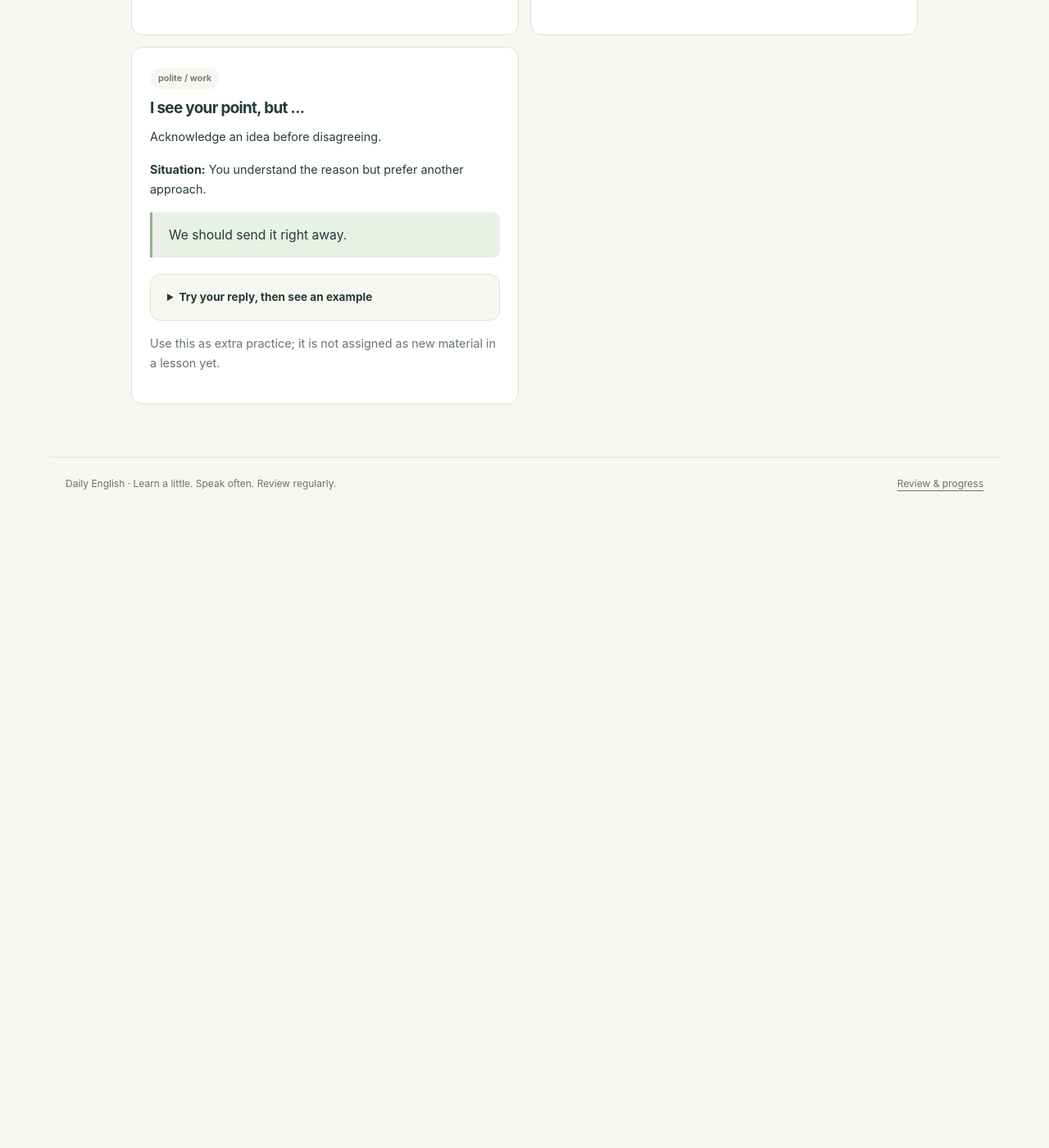
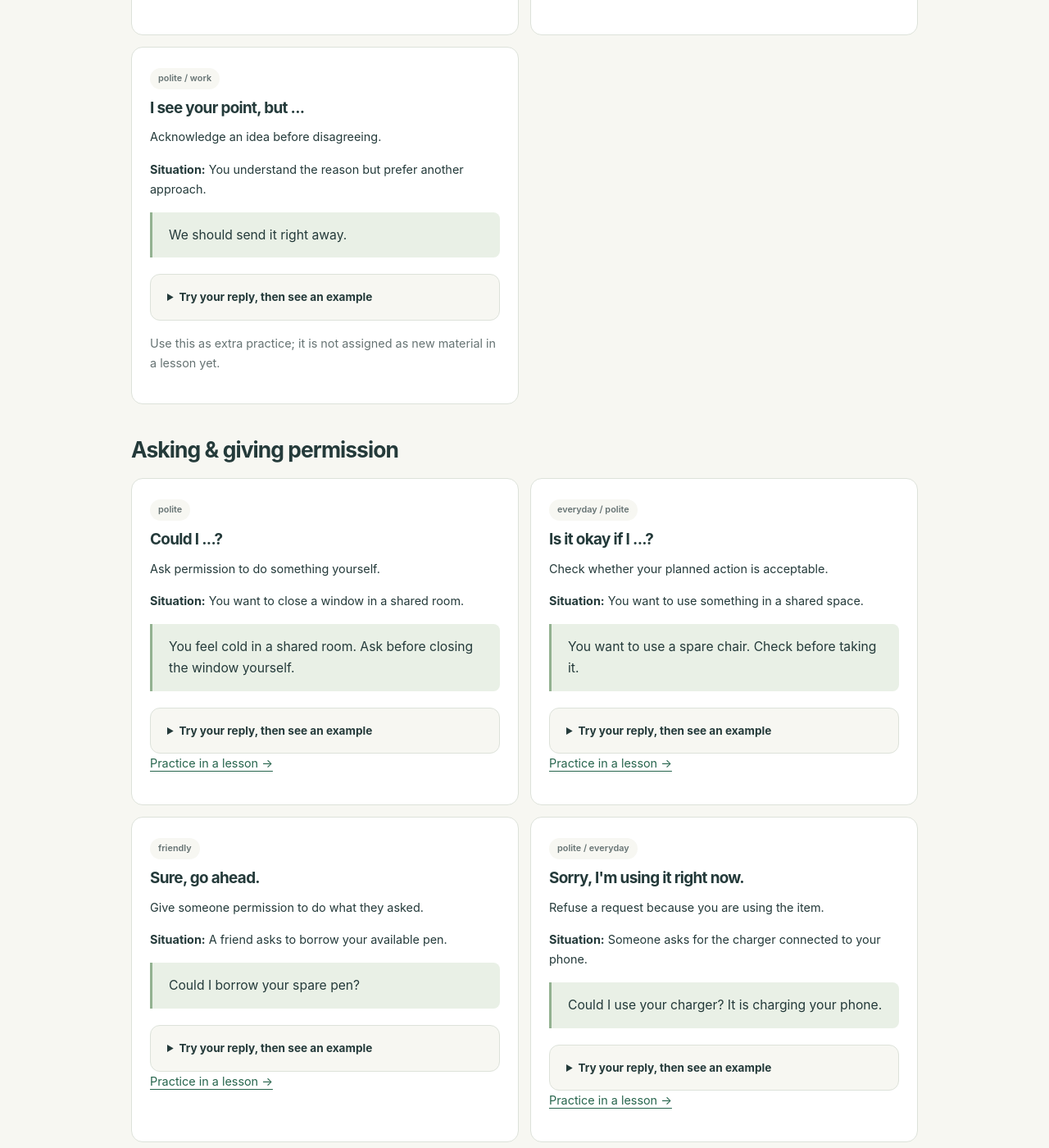
Before and after one commit to nguyenan97/practical-english-learning, a Jekyll site: the page built from phrases/index.html, in a window 1280 px wide and 1400 px high, scrolled down 7647 px. Shown: the whole window at 82% size. Built offline with Jekyll 4.4.1, drawn with Linux system fonts in a browser that asks for light colours; before the commit the page ends 8277 px from its top, so only the background shows below that; some of the changed lines change nothing that is shown; some of the changed text lies outside the part shown.

Commit message:
Add lesson on asking and giving permission in shared spaces

````diff
--- a/_data/chunks.yml
+++ b/_data/chunks.yml
@@ -307,3 +307,47 @@
   note: Give a clear, respectful reason after but.
   register: polite / work
   lesson_id: null
+- id: could-i
+  group: permission
+  text: Could I ...?
+  meaning: Ask permission to do something yourself.
+  situation: You want to close a window in a shared room.
+  example: Could I close the window, please?
+  cue: You feel cold in a shared room. Ask before closing the window yourself.
+  variant: Could I use your charger, please?
+  note: Use a base verb after Could I. Wait for permission before acting.
+  register: polite
+  lesson_id: EN-20261010-ask-permission
+- id: is-it-okay-if-i
+  group: permission
+  text: Is it okay if I ...?
+  meaning: Check whether your planned action is acceptable.
+  situation: You want to use something in a shared space.
+  example: Is it okay if I use this chair?
+  cue: You want to use a spare chair. Check before taking it.
+  variant: Is it okay if I sit here?
+  note: Use a complete clause after if, such as I use this chair.
+  register: everyday / polite
+  lesson_id: EN-20261010-ask-permission
+- id: sure-go-ahead
+  group: permission
+  text: Sure, go ahead.
+  meaning: Give someone permission to do what they asked.
+  situation: A friend asks to borrow your available pen.
+  example: Sure, go ahead. The pen is on the table.
+  cue: Could I borrow your spare pen?
+  variant: Of course. Go ahead.
+  note: This gives permission; use it only when you agree to the action.
+  register: friendly
+  lesson_id: EN-20261010-ask-permission
+- id: sorry-using-it
+  group: permission
+  text: Sorry, I'm using it right now.
+  meaning: Refuse a request because you are using the item.
+  situation: Someone asks for the charger connected to your phone.
+  example: Sorry, I'm using it right now. You can use my spare cable.
+  cue: Could I use your charger? It is charging your phone.
+  variant: Sorry, I need it right now.
+  note: It means the item requested. Give a true reason; do not invent one.
+  register: polite / everyday
+  lesson_id: EN-20261010-ask-permission
--- a/_data/phrase_groups.yml
+++ b/_data/phrase_groups.yml
@@ -18,3 +18,5 @@
   title: Responding at work
 - id: opinions
   title: Agreeing & suggesting alternatives
+- id: permission
+  title: Asking & giving permission
--- /dev/null
+++ b/lessons/2026-10-10-ask-permission.md
@@ -0,0 +1,237 @@
+---
+layout: lesson
+lang: en
+title: Ask Before You Use It
+lesson_id: EN-20261010-ask-permission
+date: '2026-10-10'
+order: 5
+level: A2–B1
+track: travel
+track_label: Travel & shared spaces
+lesson_key: travel.shared-space.ask-permission
+anchor: ask permission and respect limits
+duration_minutes: 20
+new_chunk_ids:
+- could-i
+- is-it-okay-if-i
+- sure-go-ahead
+- sorry-using-it
+review_chunk_ids:
+- could-you-help-me-with
+- no-worries
+prerequisite_lesson_ids: []
+topic_tags:
+- permission
+- borrowing
+- shared-spaces
+description: Ask before using something, give permission, and find another option after a no.
+target: Ask permission, say yes or no politely, and ask about another option.
+scenario_id: ask-permission
+---
+
+## Review — try familiar phrases
+
+Only review these if you have practiced the help lesson. Otherwise, skip them or try with your current English.
+
+1. You cannot carry a heavy bag. Ask a friend for help with it.
+2. They say, “Sorry, I have to leave.” Respect their answer and choose another plan.
+
+Change the object in the first prompt and try again. Published lessons do not tell us which phrases you have practiced.
+
+<!-- step -->
+
+## Learn — ask before acting
+
+**Situation:** You are in a shared lounge at a guesthouse. A guesthouse is a small place where travelers stay. A friend is there too. You want to close the window and charge your phone. Your friend has a charger and a spare cable. You also have a pen they can borrow.
+
+**Permission** means someone says you may do something. **Borrow** means use someone else's thing and return it.
+
+{% include chunk-cards.html %}
+
+### Who does the action?
+
+- “Could **you** close the window?” asks the other person to act.
+- “Could **I** close the window?” asks permission for you to act.
+
+After **Could I**, use the base verb: “use,” not “using.” After **Is it okay if I**, use a normal sentence: “I use this chair.” Both are useful polite choices. “Can I use this chair?” is also valid; it is not an error.
+
+**Sure, go ahead** gives permission. **Sorry, I'm using it right now** gives a clear reason for saying no. Use that reason only when it is true. Another valid reply is “Sorry, I need it in a minute.” Wait for the answer before acting.
+
+### Use the chunks in different places
+
+- At a café: “Could I move this chair?”
+- At work: “Is it okay if I use this desk for ten minutes?”
+- When a colleague asks to borrow your spare pen: “Sure, go ahead.”
+- When someone asks for the charger connected to your phone: “Sorry, I'm using it right now.”
+
+Look away. Say one changed example for each chunk. Then explain which chunks ask permission, allow an action, or refuse it.
+
+<!-- step -->
+
+## Practice — ask, wait, adjust
+
+Say your replies aloud. Spend about five minutes on A–D and three minutes on E, including the change and role switch. F is optional for another visit.
+
+### A. Change one detail
+
+Make two versions of each frame. Use a different object or action each time.
+
+1. “Could I ______, please?”
+2. “Is it okay if I ______?”
+
+### B. Recall from situations
+
+Look away from the examples.
+
+1. You feel cold. Ask permission to close the window yourself.
+2. You want to use a spare chair. Check that this is okay.
+3. A friend asks to borrow your spare pen. You agree.
+4. A friend asks for your charger. It is charging your phone, so say no and explain.
+
+### C. Ask and answer
+
+Your partner asks, “Could I use your charger?” You are using it now. Refuse politely.
+
+They then ask, “Is it okay if I use your spare cable?” The cable is available. Give permission.
+
+Now swap roles. Ask those two questions yourself and wait for each answer. If the charger is unavailable, ask about the cable; do not assume permission.
+
+### D. Fix an error or choose a style
+
+1. **Must fix:** “Could I using your pen?”
+2. **Must fix:** “Is it okay if I to sit here?”
+3. **Optional style:** “Can I use your charger?” Say a polite alternative. The original is already valid.
+
+### E. Try a connected conversation
+
+Use {% include scenario-link.html label="the shared-lounge scenario" %}. Answer the five friend turns before opening the model.
+
+**Change:** The spare cable does not fit your phone. You have your own charger in your bag. Ask permission to use the socket by the door with your own charger. A socket is the place where you plug in a charger.
+
+**Switch roles:** Be the friend. Give permission to close the window, refuse use of your charger because you are using it, and offer your spare cable. Ask to borrow the learner's pen. Wait after each turn.
+
+### F. Make it yours — optional
+
+Choose a real or imaginary shared space. Ask permission to use something. Imagine a refusal, then ask about another option. Do not include private details.
+
+<!-- step -->
+
+## Exit task — a new place, no notes
+
+You are preparing for a short meeting at work. A colleague has a spare chair, but they are using their desk. An empty table is nearby. You have a spare pen they may borrow.
+
+Cover the examples. Speak one turn at a time:
+
+1. Ask permission to move the spare chair to the empty table.
+2. Your colleague says, “Sure. But please leave my desk free.” Ask permission to use the empty table instead. Wait for an answer before using it.
+3. They say, “Yes, that's fine. Could I borrow your spare pen?” Give permission.
+4. A second colleague asks, “Could I use your phone?” You are using it to check the meeting time. Refuse politely and explain.
+
+Use all four target chunks across your replies if they fit. Other natural wording is valid too; note which target chunks you could recall independently.
+
+### Delayed recall
+
+Describe your next meal for about one minute. Then recall the four chunks without notes: two ways to ask permission, one way to give it, and one way to refuse because you are using the item.
+
+### Check your attempt
+
+- Did you make clear who would do the action?
+- Did each request name the action or object?
+- Did you respect the limit and ask about another option?
+- Did you give or refuse permission for the right reason?
+- Which chunks could you say without a model?
+
+Retry a difficult reply with a new object before saving your self-assessment.
+
+**Remember:** Ask first. Wait for the answer. Respect a no. Ask about another option.
+
+<!-- answers -->
+
+## Answer key and sample responses
+
+All open responses are samples, not the only correct answers. Check the action, object, and reason against the task. Use the criteria below to check your own wording.
+
+### Review — samples
+
+1. “Could you help me with this heavy bag, please?” Changed object: “Could you help me with this box, please?”
+2. “No worries. I'll ask someone else.”
+
+**Check:** Ask for help with a named object; respect the refusal without pressure.
+
+### Learn — changed examples and purposes
+
+- “Could I use your pen, please?” asks permission for your action.
+- “Is it okay if I open the window?” checks whether your action is acceptable.
+- “Sure, go ahead” lets someone do what they asked.
+- “Sorry, I'm using it right now” refuses because the thing is in use.
+
+**Check:** Your changed examples keep the same purpose. The refusal must fit an item actually in use.
+
+### Practice A — two versions
+
+1. “Could I borrow your pen, please?” / “Could I close the window, please?”
+2. “Is it okay if I use this chair?” / “Is it okay if I sit here?”
+
+**Check:** Use a base verb after “Could I” and a complete clause after “if.” A clause here means words with a person and an action, such as “I sit here.”
+
+### Practice B — samples
+
+1. “Could I close the window, please?”
+2. “Is it okay if I use this chair?”
+3. “Sure, go ahead.”
+4. “Sorry, I'm using it right now.”
+
+**Check:** Ask before acting; give permission only for the spare item; explain why the charger is unavailable.
+
+### Practice C — samples for both roles
+
+**Partner:** Could I use your charger?
+**You:** Sorry, I'm using it right now.
+
+**Partner:** Is it okay if I use your spare cable?
+**You:** Sure, go ahead.
+
+**Swapped roles:** Ask “Could I use your charger?” and wait. If it is unavailable, ask “Is it okay if I use your spare cable?” Wait again. If they agree, say “Thanks.” If they refuse, say “That's okay. I'll ask someone else.”
+
+**Check:** Answer the actual request. When asking, wait for each decision and respect it.
+
+### Practice D — corrections and style
+
+| Type | You said | Better | Why | One reusable example |
+|---|---|---|---|---|
+| Must fix | Could I using your pen? | Could I use your pen? | Use the base verb after could I. | Could I borrow this book? |
+| Must fix | Is it okay if I to sit here? | Is it okay if I sit here? | The clause after if needs a verb without to here. | Is it okay if I use this desk? |
+| Optional style | Can I use your charger? | Could I use your charger, please? | Both are valid. This is another polite choice. | Could I use your cable, please? |
+
+### Practice E — model, change, and role switch
+
+The {% include scenario-link.html label="scenario" %} contains the ten-turn model and role-switch samples.
+
+**Change — sample:** “The cable doesn't fit my phone. Is it okay if I use the socket by the door with my own charger?” Wait. After permission: “Thanks. I'll use my own charger.” If refused: “That's okay. I'll charge it later.”
+
+**Role switch — sample turns:** After a window request: “Sure, go ahead.” After a charger request: “Sorry, I'm using it right now. You can use my spare cable.” After a cable request: “Sure, go ahead. Could I borrow your pen?” If they say no, accept the answer.
+
+**Check:** Request an available alternative without claiming permission. In the other role, respond to the request your partner actually makes.
+
+### Practice F — sample
+
+“Could I use this desk for ten minutes?” After “Sorry, I need it now”: “Is it okay if I use the table over there instead?” Wait for an answer.
+
+**Check:** Name a shared space, ask about a different option after the refusal, and wait.
+
+### Exit task — samples
+
+1. “Could I move your spare chair to the empty table, please?”
+2. “Is it okay if I use the empty table instead?”
+3. “Sure, go ahead.”
+4. “Sorry, I'm using it right now. I'm checking the meeting time.”
+
+**Check:** Move the chair only after permission. Keep the colleague's desk free. Give permission for the spare pen and explain the phone refusal. Note any hints you needed.
+
+### Delayed recall — samples
+
+**Meal description:** “I'll have rice and vegetables for dinner. I might make some soup too.” Your own meal plan is valid.
+
+**Four chunks:** Could I ...? / Is it okay if I ...? / Sure, go ahead. / Sorry, I'm using it right now.
+
+**Check:** Recall the complete openings and match them to the four purposes without reading. Reading this key is preparation for a fresh attempt, not evidence of mastery.
--- /dev/null
+++ b/scenarios/ask-permission.md
@@ -0,0 +1,99 @@
+---
+layout: default
+lang: en
+title: Share a Guesthouse Lounge
+scenario_id: ask-permission
+lesson_id_ref: EN-20261010-ask-permission
+level: A2–B1
+turns:
+- prompt: Hi. Are you comfortable here?
+  hint: Ask permission to close the window yourself.
+- prompt: Sure, go ahead. Do you need to charge your phone too?
+  hint: Ask to use my charger.
+- prompt: Sorry, I'm using my charger right now. I have a spare cable, though.
+  hint: Check if you may use the spare cable.
+- prompt: Sure, go ahead. The cable is on the table.
+  hint: Thank me and say you will try the cable.
+- prompt: Could I borrow your pen while you do that?
+  hint: Give permission. Your pen is available.
+---
+
+# Share a Guesthouse Lounge
+
+## Situation and goal
+
+You and a friend are staying at a guesthouse, a small place for travelers. You are sitting in its shared lounge. You feel cold and want to close the window yourself. Your phone needs charging.
+
+Your friend has a charger and a spare cable. You have your own charger in your bag and a spare pen they can borrow. Ask before using anything. Respect a refusal and ask about another option.
+
+{% include scenario-lesson-link.html %}
+
+## Your turn
+
+For the first turn, ask permission to close the window. Say each reply before continuing. Keep the model closed until you have tried.
+
+These website turns follow a fixed path. They do not understand, adapt to, or grade your replies. Use the AI prompt below for a conversation that responds to what you say.
+
+{% include roleplay.html %}
+
+## Change the situation and switch roles {#change-situation}
+
+**Change:** The spare cable does not fit your phone. Your own charger is in your bag. Ask permission to use the socket by the door with it. A socket is where you plug in a charger. Wait for permission before acting.
+
+**Switch roles:** Be the friend. Allow the window to be closed. You are using your charger, so refuse that request and offer the spare cable. Ask to borrow the other person's pen. Give one turn, then wait for each reply.
+
+<details markdown="1">
+<summary>Sample responses for the change and role switch</summary>
+
+**Change — sample:** “The cable doesn't fit my phone. Is it okay if I use the socket by the door with my own charger?” After permission: “Thanks.” After a refusal: “That's okay. I'll charge it later.”
+
+**Role switch — possible turns:**
+
+1. After the window request: “Sure, go ahead.”
+2. After the charger request: “Sorry, I'm using it right now. You can use my spare cable.”
+3. After a request for the cable: “Sure, go ahead. It's on the table.”
+4. Ask “Could I borrow your pen?” and wait. If they agree, thank them. If they refuse, respect that answer.
+
+Use only the turns that fit your partner's actual requests. Success means giving a clear decision, explaining the real limit, and waiting for permission yourself.
+
+</details>
+
+<details markdown="1">
+<summary>Model dialogue — read after your attempt</summary>
+
+**Friend:** Hi. Are you comfortable here?
+**You:** I'm a little cold. Could I close the window, please?
+
+**Friend:** Sure, go ahead. Do you need to charge your phone too?
+**You:** Yes. Could I use your charger, please?
+
+**Friend:** Sorry, I'm using my charger right now. I have a spare cable, though.
+**You:** Is it okay if I use your spare cable instead?
+
+**Friend:** Sure, go ahead. The cable is on the table.
+**You:** Thanks. I'll try the cable.
+
+**Friend:** Could I borrow your pen while you do that?
+**You:** Sure, go ahead.
+
+</details>
+
+Other natural replies are valid. Check that you name the action, wait for permission, respect the charger refusal, and respond to the pen request.
+
+## Practice with an AI partner
+
+Copy this prompt into your preferred AI chat. The website does not connect to an AI service.
+
+```text
+Play my friend in a shared guesthouse lounge. I am the learner. I feel cold, want to close the window myself, and need to charge my phone. You have a charger and a spare cable. I have my own charger in my bag and a spare pen you may ask to borrow.
+My level is A2–B1. Use short, natural English.
+Give only one short partner turn, then wait for my reply. Respond to what I actually say. Do not write my lines, reveal a full dialogue, or decide what I have agreed to.
+Let me ask permission before acting. You are happy for me to close the window. You are using your charger, so refuse that request politely and offer the spare cable. Mention charging only after we have discussed the window. Ask to borrow my pen later and wait for my answer.
+After a few exchanges, introduce one change: the spare cable does not fit my phone. Let me ask about another option. You can allow me to use the socket by the door with my own charger if I ask. Do not supply my request for me.
+If I say "Switch roles", become the traveler who feels cold and needs to charge a phone. Let me play the friend with the charger and cable. Ask one question at a time and respect my answers.
+If I ask "What should I say next?", give one short hint, not a complete learner reply, then wait.
+Save corrections until I say "End this session", unless an error blocks meaning.
+At the end, use my actual wording: You said -> Better -> Why -> One reusable example. Label feedback Must fix, Natural upgrade, or Optional style. Do not invent mistakes or successful attempts.
+Do not assess pronunciation or listening from text alone.
+Start with only this friend turn: "Hi. Are you comfortable here?"
+```
````
